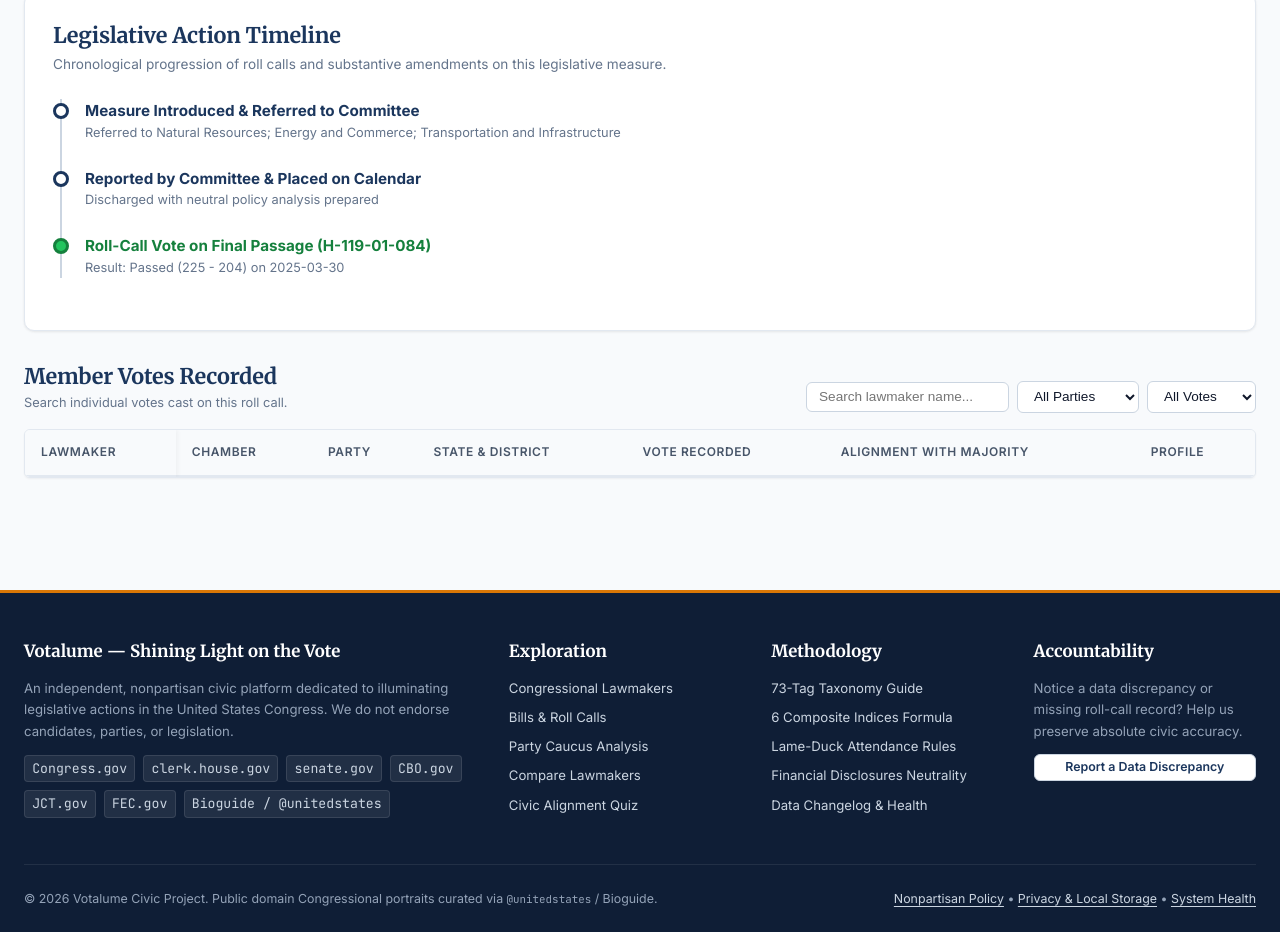
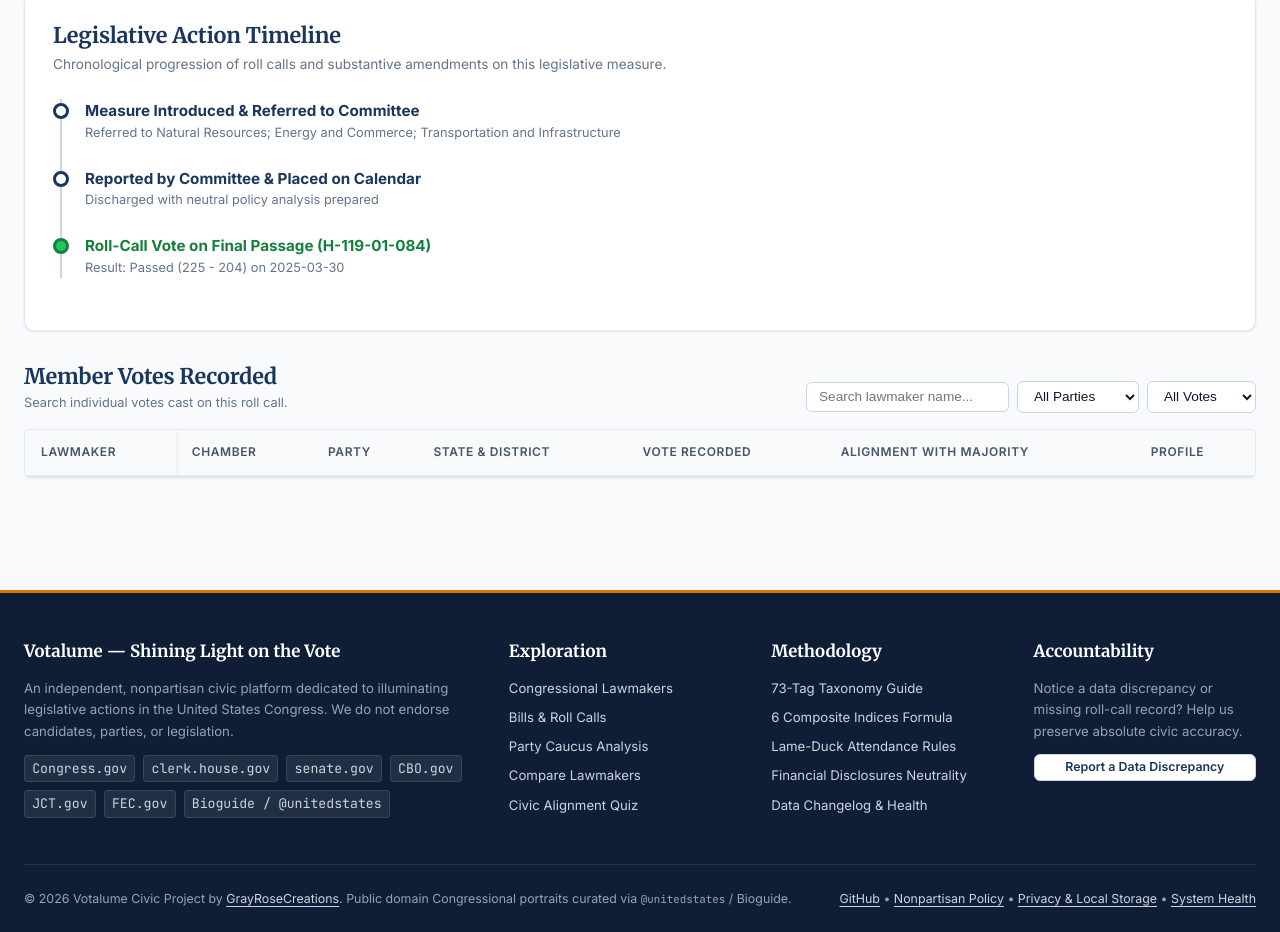
Before and after one commit to GrayRoseCreations/votalume, a plain HTML site: page bill.html in a window 1280 px wide. Shown: the part 1086-2018 px from the top of the page. Drawn offline with nearby package versions, Linux system fonts and the light colour scheme; no server answers.

Commit message:
feat: update project attributions, metadata, and repository links for GrayRoseCreations

```diff
--- a/bill.html
+++ b/bill.html
@@ -5,6 +5,7 @@
   <meta name="viewport" content="width=device-width, initial-scale=1.0" />
   <title>Roll Call Record — Votalume</title>
   <meta name="description" content="Detailed Congressional roll-call vote record, party caucus breakdown, legislative action timeline, and neutral policy impact analysis." />
+  <meta name="author" content="GrayRoseCreations" />
   <link rel="icon" type="image/svg+xml" href="assets/favicon.svg" />
 
   <!-- Fonts -->
@@ -344,9 +345,10 @@
 
       <div class="footer-bottom">
         <div>
-          © 2026 Votalume Civic Project. Public domain Congressional portraits curated via <code>@unitedstates</code> / Bioguide.
+          © 2026 Votalume Civic Project by <a href="https://github.com/GrayRoseCreations" target="_blank" rel="noopener">GrayRoseCreations</a>. Public domain Congressional portraits curated via <code>@unitedstates</code> / Bioguide.
         </div>
         <div>
+          <a href="https://github.com/GrayRoseCreations/votalume" target="_blank" rel="noopener">GitHub</a> •
           <a href="guide.html#disclaimer">Nonpartisan Policy</a> •
           <a href="guide.html#privacy">Privacy & Local Storage</a> •
           <a href="guide.html#changelog">System Health</a>
--- a/js/config.js
+++ b/js/config.js
@@ -8,6 +8,9 @@ const VOTALUME_CONFIG = {
   SITE_NAME: "Votalume",
   SITE_TAGLINE: "Shining Light on the Vote",
   VERSION: "3.4.0",
+  AUTHOR: "GrayRoseCreations",
+  GITHUB_REPO: "https://github.com/GrayRoseCreations/votalume",
+  GITHUB_PROFILE: "https://github.com/GrayRoseCreations",
 
   // Google Sheets Master Database
   SPREADSHEET_ID: "1gcU-CVHfysi37Vtp_aDf6qOUFGUnfrpXpfNDTXBNgaM",
```
Also changed, not shown: bills.html (+3 -1 lines), compare.html (+3 -1 lines), guide.html (+3 -1 lines), index.html (+3 -1 lines), lawmakers.html (+3 -1 lines), member.html (+3 -1 lines), parties.html (+3 -1 lines), quiz.html (+3 -1 lines), 1 other file.
